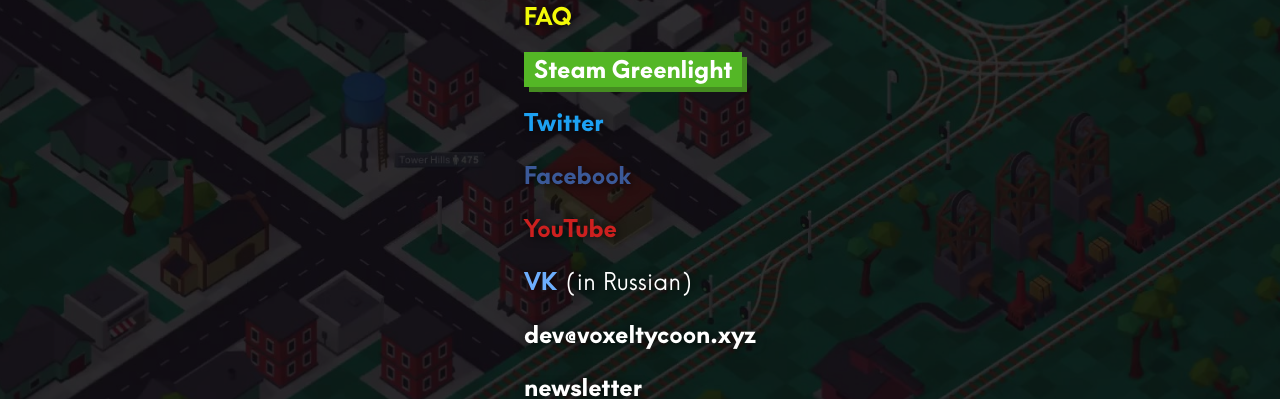
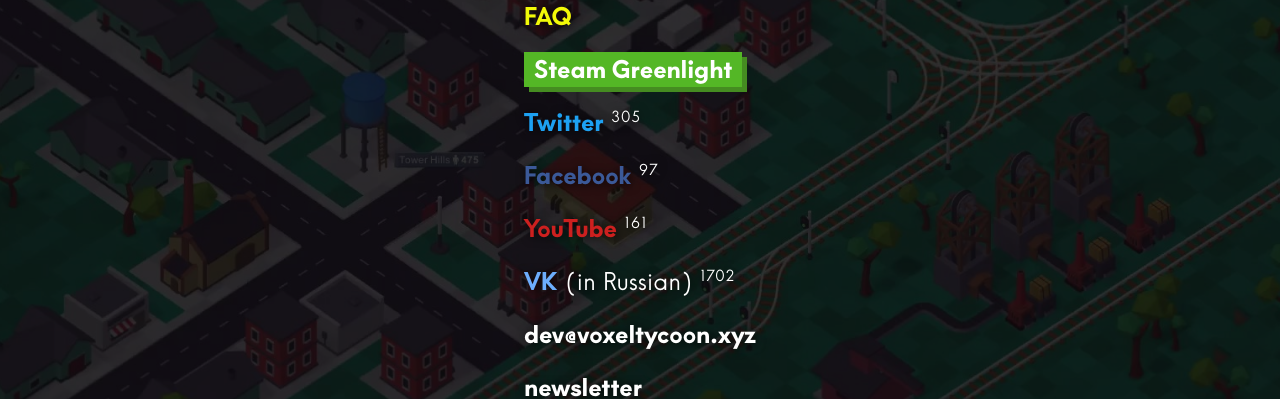
Before and after one commit to andrewpey/vtland, a Jekyll site: the page built from contacts.md, in a window 1280 px wide. Shown: the part 233-632 px from the top of the page. Built offline with Jekyll 4.4.1, drawn with Linux system fonts in a browser that asks for light colours; nearby versions of some CDN libraries.

Commit message:
followers counts

```diff
--- a/_includes/sidebar.md
+++ b/_includes/sidebar.md
@@ -6,13 +6,13 @@
 
 [Steam Greenlight]({{ site.greenlight_url }}){:.greenlight}
 
-[Twitter](//twitter.com/VoxelTycoon){:.twitter}
+[Twitter](//twitter.com/VoxelTycoon){:.twitter} <small>{{site.data.socials.tw}}</small>
 
-[Facebook](//facebook.com/VoxelTycoon){:.facebook}
+[Facebook](//facebook.com/VoxelTycoon){:.facebook} <small>{{site.data.socials.fb}} </small>
 
-[YouTube](//www.youtube.com/c/voxeltycoongame){:.youtube}
+[YouTube](//www.youtube.com/c/voxeltycoongame){:.youtube} <small>{{site.data.socials.yt}} </small>
 
-[VK](//vk.com/VoxelTycoon){:.vk} (in Russian)
+[VK](//vk.com/VoxelTycoon){:.vk} (in Russian) <small>{{site.data.socials.vk}}</small>
 
 [dev@voxeltycoon.xyz](mailto:dev@voxeltycoon.xyz){:.email}
 
--- a/css/style.css
+++ b/css/style.css
@@ -228,3 +228,8 @@
 .sidebar .logo:hover {
     border: none;
 }
+
+.sidebar small {
+    font-size: 15px;
+    vertical-align: top;
+}
```
